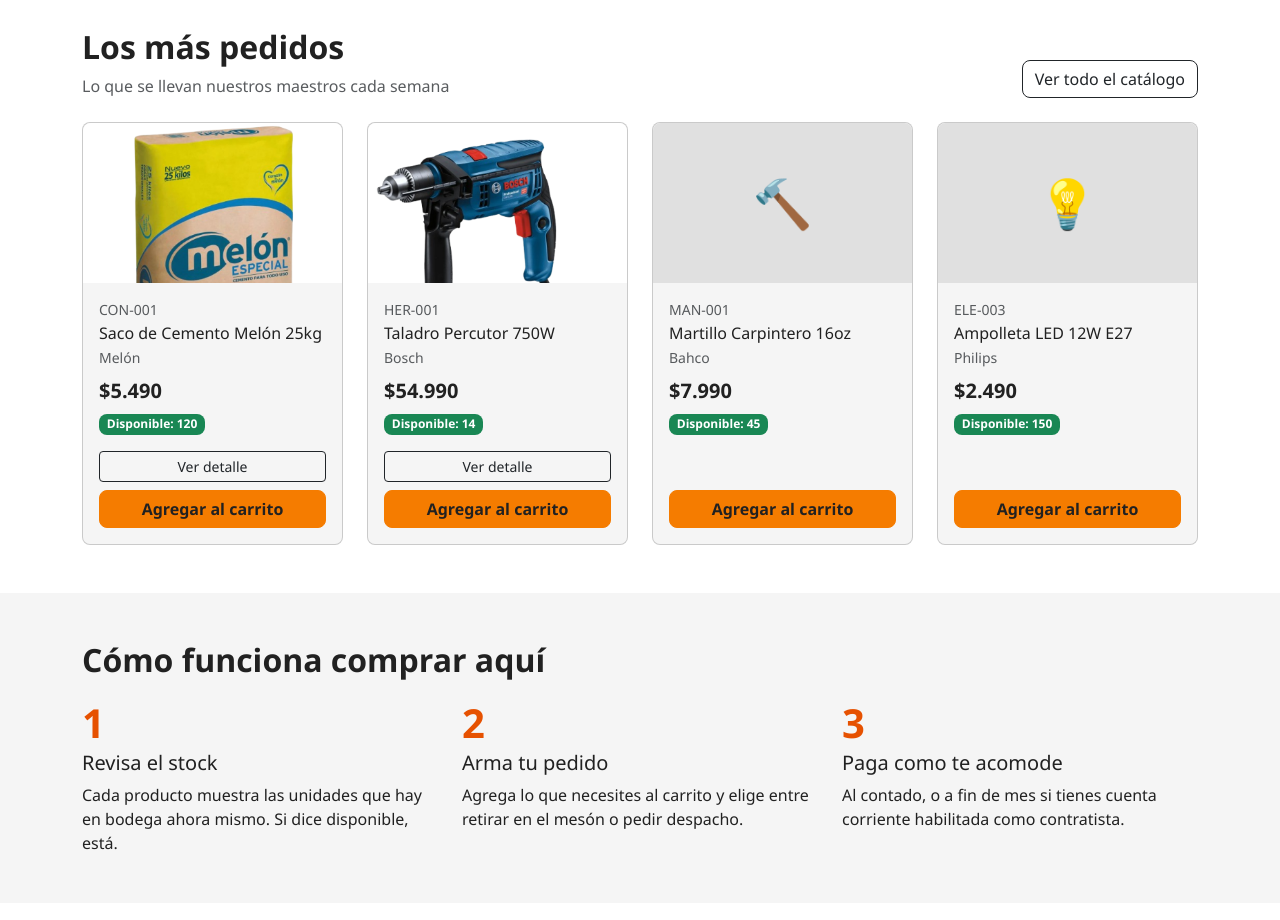
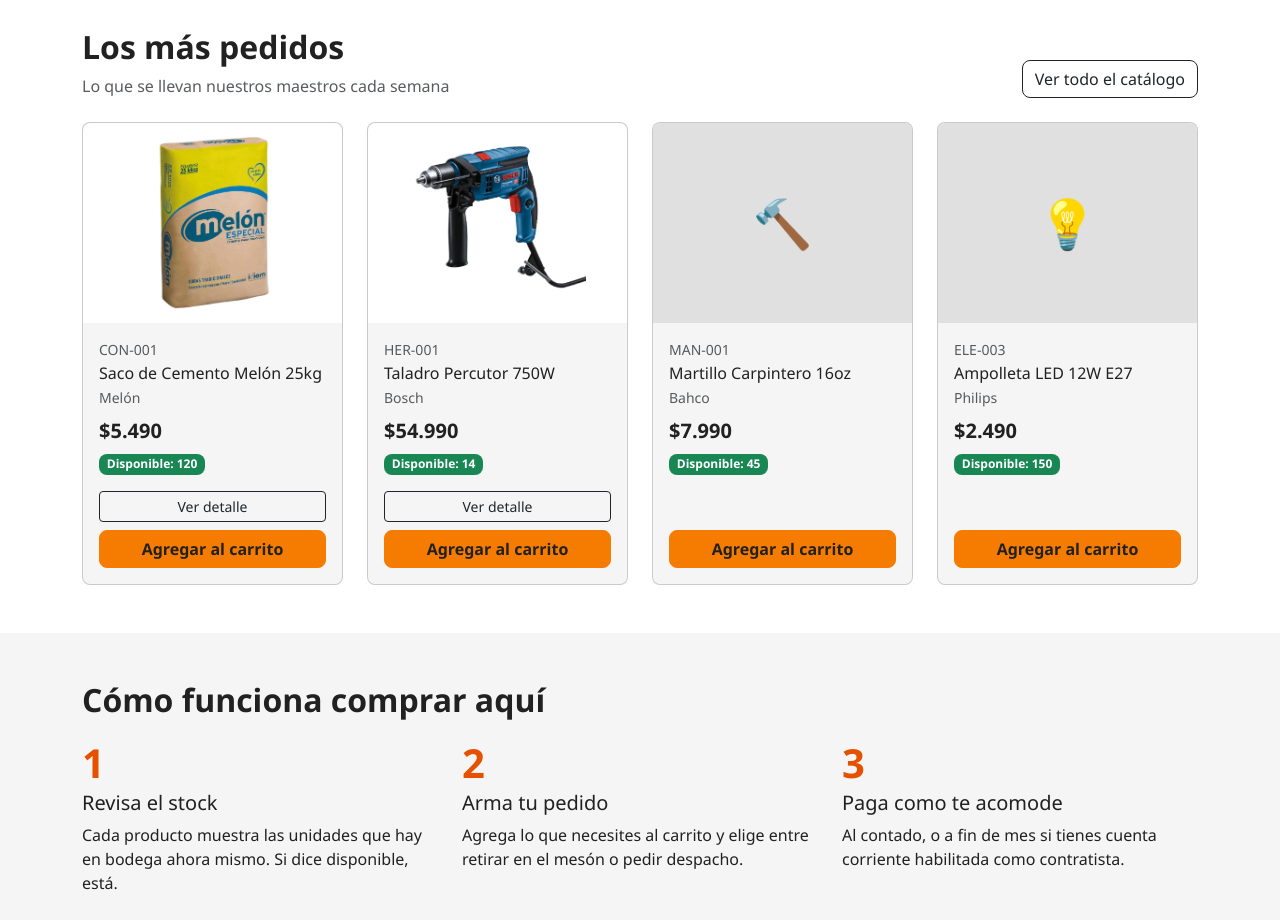
Before and after one commit to tomihm/Ferreteria.git.io, a React (Vite) app: page / in a window 1280 px wide. Shown: the part 860-1780 px from the top of the page. Built offline with nearby package versions, Linux system fonts and the light colour scheme.

Commit message:
Corregidas las imagenes del catalogo y detalle para que no se corten

```diff
--- a/src/index.css
+++ b/src/index.css
@@ -117,7 +117,8 @@
 
 /* foto del producto, los que no tienen foto muestran su icono */
 .producto__foto {
-  height: 160px;
+  position: relative;
+  height: 200px;
   background: var(--gris-200);
   display: grid;
   place-items: center;
@@ -125,14 +126,26 @@
   border-radius: var(--bs-border-radius) var(--bs-border-radius) 0 0;
   overflow: hidden;
 }
-.producto__foto img { width: 100%; height: 100%; object-fit: contain; background: var(--blanco); }
+/* la foto ocupa todo el cuadro pero se achica entera, sin cortarse */
+.producto__foto img {
+  position: absolute;
+  inset: 0;
+  width: 100%;
+  height: 100%;
+  object-fit: contain;
+  padding: 12px;
+  background: var(--blanco);
+}
 
 .detalle__foto {
   background: var(--blanco);
   border-radius: var(--bs-border-radius);
   overflow: hidden;
+  aspect-ratio: 1 / 1;
+  max-height: 460px;
+  margin: 0 auto;
 }
-.detalle__foto img { width: 100%; max-height: 420px; object-fit: contain; }
+.detalle__foto img { display: block; width: 100%; height: 100%; object-fit: contain; padding: 16px; }
 
 /* input chico de cantidad en las tablas */
 .cantidad { width: 80px; }
```
